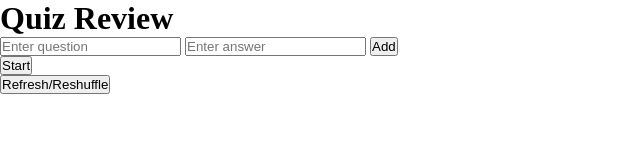
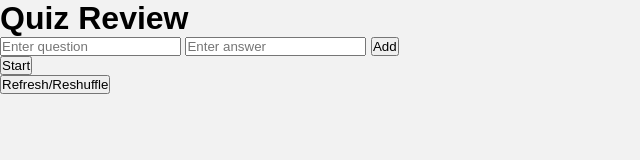
Before and after one commit to eddieljohn07/quiz-reviewer, a plain HTML site: page index.html in a window 1280 px wide. Shown: the whole page, without its empty margins (0-640 px from the left). Drawn offline with Linux system fonts and the light colour scheme.

Commit message:
set font and bg color

```diff
--- a/style.css
+++ b/style.css
@@ -3,3 +3,8 @@
 	margin: 0;
 	padding: 0;
 }
+
+body {
+	font-family: Arial, sans-serif;
+	background-color: #f2f2f2;
+}
```
